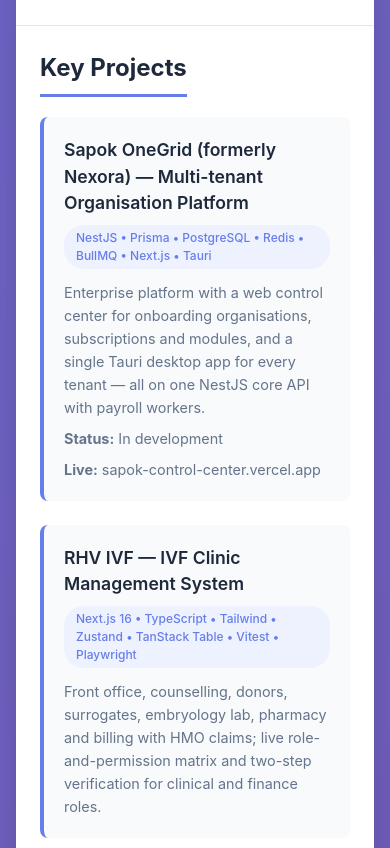
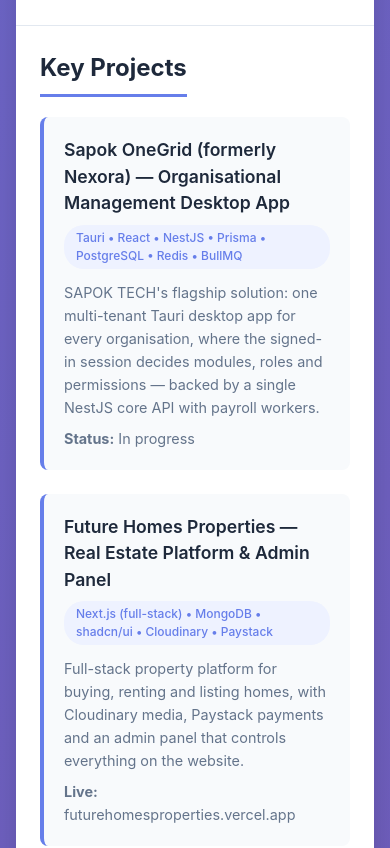
Before and after one commit to Adedara-samuel/SAPOK-Portfolio, a Next.js app: page /cv in a window 390 px wide. Shown: the part 4660-5508 px from the top of the page. Built offline with nearby package versions, Linux system fonts and the light colour scheme.

Commit message:
Refactor scenes and components: remove unused elements, enhance responsiveness, and add ShippingMarquee for improved project display

```diff
--- a/src/components/scenes/AboutScene.tsx
+++ b/src/components/scenes/AboutScene.tsx
@@ -24,7 +24,6 @@
       <div className="grid gap-12 lg:grid-cols-[0.9fr_1.1fr]">
         <div className="space-y-8">
           <Reveal step={2} className="overflow-hidden rounded-3xl border border-line">
-            { }
             <img src="/images/hero-pics.jpeg" alt={`${profile.name} at work`} className="aspect-[4/3] w-full object-cover" />
           </Reveal>
           <Reveal step={3} className="space-y-4 text-[15px] leading-relaxed text-paper/85">
--- a/src/components/scenes/ContactScene.tsx
+++ b/src/components/scenes/ContactScene.tsx
@@ -49,7 +49,7 @@
       <div className="grid gap-12 lg:grid-cols-2">
         <div>
           <Reveal step={2}>
-            <a href={`mailto:${profile.email}`} className="group block break-all font-display text-[clamp(1.6rem,4vw,3rem)] font-semibold tracking-tight transition hover:text-accent">
+            <a href={`mailto:${profile.email}`} className="group block whitespace-nowrap font-display text-[clamp(1.3rem,5.6vw,2.6rem)] font-semibold tracking-tight transition hover:text-accent lg:text-[clamp(1.6rem,2.8vw,2.6rem)]">
               {profile.email}
             </a>
             <button onClick={copy} className="mt-4 inline-flex items-center gap-2 font-mono text-[11px] uppercase tracking-[0.16em] text-muted hover:text-paper">
--- a/src/components/scenes/WorkScene.tsx
+++ b/src/components/scenes/WorkScene.tsx
@@ -12,7 +12,6 @@
     <Reveal step={step} className={large ? "md:col-span-2" : ""}>
       <button data-cursor="view" onClick={onOpen} className="group block w-full text-left">
         <div className="relative overflow-hidden rounded-2xl border border-line bg-raised">
-          { }
           <img
             src={p.cover}
             alt={`${p.title} cover`}
@@ -139,7 +138,6 @@
                 transition={{ type: "spring", stiffness: 260, damping: 24 }}
                 className="ml-8 -mt-24 w-72 overflow-hidden rounded-xl border border-line shadow-2xl shadow-black/50"
               >
-                { }
                 <img src={hovered.cover} alt="" className="aspect-[16/10] w-full object-cover" />
               </motion.div>
             )}
@@ -150,7 +148,6 @@
         <div className="grid gap-4 sm:grid-cols-2 md:hidden">
           {list.map((p) => (
             <button key={p.slug} onClick={() => openProject(p.slug)} className="overflow-hidden rounded-2xl border border-line bg-surface text-left active:scale-[0.99]">
-              { }
               <img src={p.cover} alt="" loading="lazy" className="aspect-[16/10] w-full object-cover" />
               <div className="p-4">
                 <div className="font-mono text-[10px] uppercase tracking-[0.14em] text-muted">
--- a/src/components/shell/StatusBar.tsx
+++ b/src/components/shell/StatusBar.tsx
@@ -40,7 +40,7 @@
 
   return (
     <header className="absolute inset-x-0 top-0 z-40 flex h-14 items-center justify-between border-b border-line/60 px-4 sm:px-6">
-      <button onClick={onHome} className="flex items-center gap-2.5" aria-label="Go to index">
+      <button onClick={onHome} className="flex items-center gap-2.5" aria-label="Go to home">
         <Logo className="size-7" />
         <span className="font-mono text-xs uppercase tracking-[0.2em] text-paper">{profile.brand}</span>
       </button>
--- a/src/components/shell/scenes.ts
+++ b/src/components/shell/scenes.ts
@@ -10,7 +10,7 @@
 }
 
 export const SCENES: SceneMeta[] = [
-  { id: "index", label: "Index", icon: Sparkles },
+  { id: "index", label: "Home", icon: Sparkles },
   { id: "about", label: "About", icon: UserRound },
   { id: "work", label: "Work", icon: BriefcaseBusiness },
   { id: "services", label: "Services", icon: Layers },
--- /dev/null
+++ b/src/components/work/ShippingMarquee.tsx
@@ -0,0 +1,60 @@
+"use client";
+
+import { projects, type Project } from "@/data/portfolio-data";
+
+const ORDER = ["onegrid", "rhv-ivf", "future-homes", "sapok-pay", "safetrack", "sapok-ai", "withu", "dms", "bulkmail", "church-homecells"];
+const items = ORDER.map((slug) => projects.find((p) => p.slug === slug)).filter((p): p is Project => Boolean(p));
+
+function statusOf(p: Project) {
+  if (p.status?.toLowerCase().startsWith("in progress")) return { label: "In progress", tone: "bg-accent" };
+  if (p.live) return { label: "Live", tone: "bg-ok" };
+  return { label: "Shipped", tone: "bg-blue-glow" };
+}
+
+function Card({ p, i, onOpen }: { p: Project; i: number; onOpen: (slug: string) => void }) {
+  const s = statusOf(p);
+  return (
+    <button
+      data-cursor="view"
+      onClick={() => onOpen(p.slug)}
+      className="marquee-card group relative w-64 shrink-0 overflow-hidden rounded-2xl p-px text-left sm:w-72"
+      style={{ animationDelay: `${(i % 5) * -1.3}s` }}
+    >
+      {/* Rotating light that traces the border */}
+      <span aria-hidden className="marquee-ring absolute -inset-1/2" style={{ animationDelay: `${i * -0.9}s` }} />
+      <span className="relative block overflow-hidden rounded-[15px] bg-surface">
+        <span className="relative block h-36 overflow-hidden">
+          <img
+            src={p.cover}
+            alt=""
+            loading="lazy"
+            className="kenburns size-full object-cover"
+            style={{ animationDelay: `${i * -2.1}s` }}
+          />
+          <span className="absolute inset-0 bg-gradient-to-t from-surface via-transparent to-transparent" />
+          <span className="absolute left-3 top-3 flex items-center gap-1.5 rounded-full bg-ink/75 px-2.5 py-1 font-mono text-[9px] uppercase tracking-[0.14em] text-paper backdrop-blur">
+            <span className={`size-1.5 animate-pulse rounded-full ${s.tone}`} />
+            {s.label}
+          </span>
+        </span>
+        <span className="block px-4 pb-4 pt-1">
+          <span className="block truncate font-medium transition group-hover:text-accent">{p.title}</span>
+          <span className="mt-0.5 block truncate font-mono text-[10px] uppercase tracking-[0.14em] text-muted">{p.category}</span>
+        </span>
+      </span>
+    </button>
+  );
+}
+
+/** Endless, gently drifting rail of current work. Pauses while hovered so a card can be picked. */
+export default function ShippingMarquee({ onOpen }: { onOpen: (slug: string) => void }) {
+  return (
+    <div className="marquee-mask group/marquee -mx-5 overflow-hidden px-5 py-2 sm:-mx-10 sm:px-10" data-swipe-ignore>
+      <div className="marquee-track flex w-max gap-4 group-hover/marquee:[animation-play-state:paused]">
+        {[...items, ...items].map((p, i) => (
+          <Card key={`${p.slug}-${i}`} p={p} i={i} onOpen={onOpen} />
+        ))}
+      </div>
+    </div>
+  );
+}
--- a/src/data/portfolio-data.ts
+++ b/src/data/portfolio-data.ts
@@ -225,6 +225,8 @@
   cover: string;
   gallery?: string[];
   live?: string;
+  // Extra destinations beyond the main live site (e.g. an admin panel)
+  links?: { label: string; href: string }[];
   repo?: string;
   status?: string;
   featured?: boolean;
@@ -363,6 +365,40 @@
     repo: "https://github.com/RHV-IT/Document-management-frontend",
   },
   {
+    slug: "future-homes",
+    title: "Future Homes Properties",
+    category: "Web Apps",
+    year: "2026",
+    client: "Client project · Real estate",
+    summary: "Real estate platform for buying, renting and listing property across Lagos — with a full admin panel that runs the whole website.",
+    overview:
+      "A full-stack Next.js build: the public site and the backend live in one app. Visitors search and browse listings, save favourites and reach the team; behind it, an admin panel lets the company take charge of everything that happens on the site — listings, media, enquiries and content.",
+    features: [
+      "Property search with buy / rent flows and popular-area shortcuts",
+      "Admin panel that controls listings, content and site activity",
+      "Cloudinary-hosted property images and media",
+      "Paystack payments integration",
+      "Light and dark themes, favourites and quick contact",
+    ],
+    stack: ["Next.js (frontend + backend)", "MongoDB", "shadcn/ui", "Cloudinary", "Paystack", "Tailwind CSS"],
+    cover: "/work/covers/futurehomes.jpg",
+    gallery: ["/work/futurehomes.png", "/work/futurehomes-admin.png"],
+    live: "https://futurehomesproperties.vercel.app",
+    links: [{ label: "Admin panel", href: "https://futurehomesproperties.vercel.app/admin/login?next=%2Fadmin" }],
+    featured: true,
+  },
+  {
+    slug: "sapok-website",
+    title: "SAPOK TECH Website",
+    category: "Websites",
+    year: "2026",
+    client: "SAPOK TECH",
+    summary: "The company site for SAPOK TECH — services, solutions (OneGrid, SAPOK Pay, SAPOK AI, WITHU) and how to engage the team.",
+    stack: ["Next.js", "TypeScript", "Tailwind CSS"],
+    cover: "/work/covers/sapok.jpg",
+    status: "In progress",
+  },
+  {
     slug: "church-homecells",
     title: "Homecell MS",
     category: "Web Apps",
@@ -423,9 +459,11 @@
       "Dashboard, history and failure drill-down",
       "Single .exe install with tray mode for scheduled campaigns",
     ],
-    stack: ["Python", "pywebview", "Next.js", "openpyxl", "Recharts", "PyInstaller"],
-    cover: "/work/covers/mass-email.jpg",
+    stack: ["Python", "pywebview (desktop shell)", "openpyxl", "cryptography", "pystray", "PyInstaller", "Next.js UI", "Recharts"],
+    cover: "/work/covers/bulkmail.jpg",
+    gallery: ["/work/bulkmail-dashboard.png", "/work/brand/mass-email-logo.png"],
     repo: "https://github.com/RHV-IT/Mass-email-sender",
+    status: "Windows desktop app",
   },
   {
     slug: "epilux",
@@ -619,11 +657,16 @@
 
 export const cvProjects: CVProject[] = [
   {
-    title: "Sapok OneGrid (formerly Nexora) — Multi-tenant Organisation Platform",
-    techStack: "NestJS • Prisma • PostgreSQL • Redis • BullMQ • Next.js • Tauri",
-    description: "Enterprise platform with a web control center for onboarding organisations, subscriptions and modules, and a single Tauri desktop app for every tenant — all on one NestJS core API with payroll workers.",
-    status: "In development",
-    link: "sapok-control-center.vercel.app",
+    title: "Sapok OneGrid (formerly Nexora) — Organisational Management Desktop App",
+    techStack: "Tauri • React • NestJS • Prisma • PostgreSQL • Redis • BullMQ",
+    description: "SAPOK TECH's flagship solution: one multi-tenant Tauri desktop app for every organisation, where the signed-in session decides modules, roles and permissions — backed by a single NestJS core API with payroll workers.",
+    status: "In progress",
+  },
+  {
+    title: "Future Homes Properties — Real Estate Platform & Admin Panel",
+    techStack: "Next.js (full-stack) • MongoDB • shadcn/ui • Cloudinary • Paystack",
+    description: "Full-stack property platform for buying, renting and listing homes, with Cloudinary media, Paystack payments and an admin panel that controls everything on the website.",
+    link: "futurehomesproperties.vercel.app",
   },
   {
     title: "RHV IVF — IVF Clinic Management System",
@@ -644,13 +687,13 @@
     title: "SAPOK Pay — Wallet, Ledger & Payout Platform",
     techStack: "NestJS • Prisma • PostgreSQL • Redis • Next.js",
     description: "Self-service merchant onboarding with instant wallets, merchant-issued API keys, ledger and payroll payout flows, and an operator console.",
-    status: "In development",
+    status: "In progress",
   },
   {
     title: "SAPOK AI — Permission-aware AI & Knowledge Retrieval",
     techStack: "FastAPI • PostgreSQL • Redis • fastembed (ONNX)",
     description: "Developer platform with API keys; local embeddings and retrieval that strictly respect the caller's RBAC permissions.",
-    status: "In development",
+    status: "In progress",
   },
   {
     title: "Church Homecell Management System",
```
Also changed, not shown: src/components/scenes/IndexScene.tsx (+4 -20 lines), src/components/work/ProjectSheet.tsx (+5 -2 lines).
